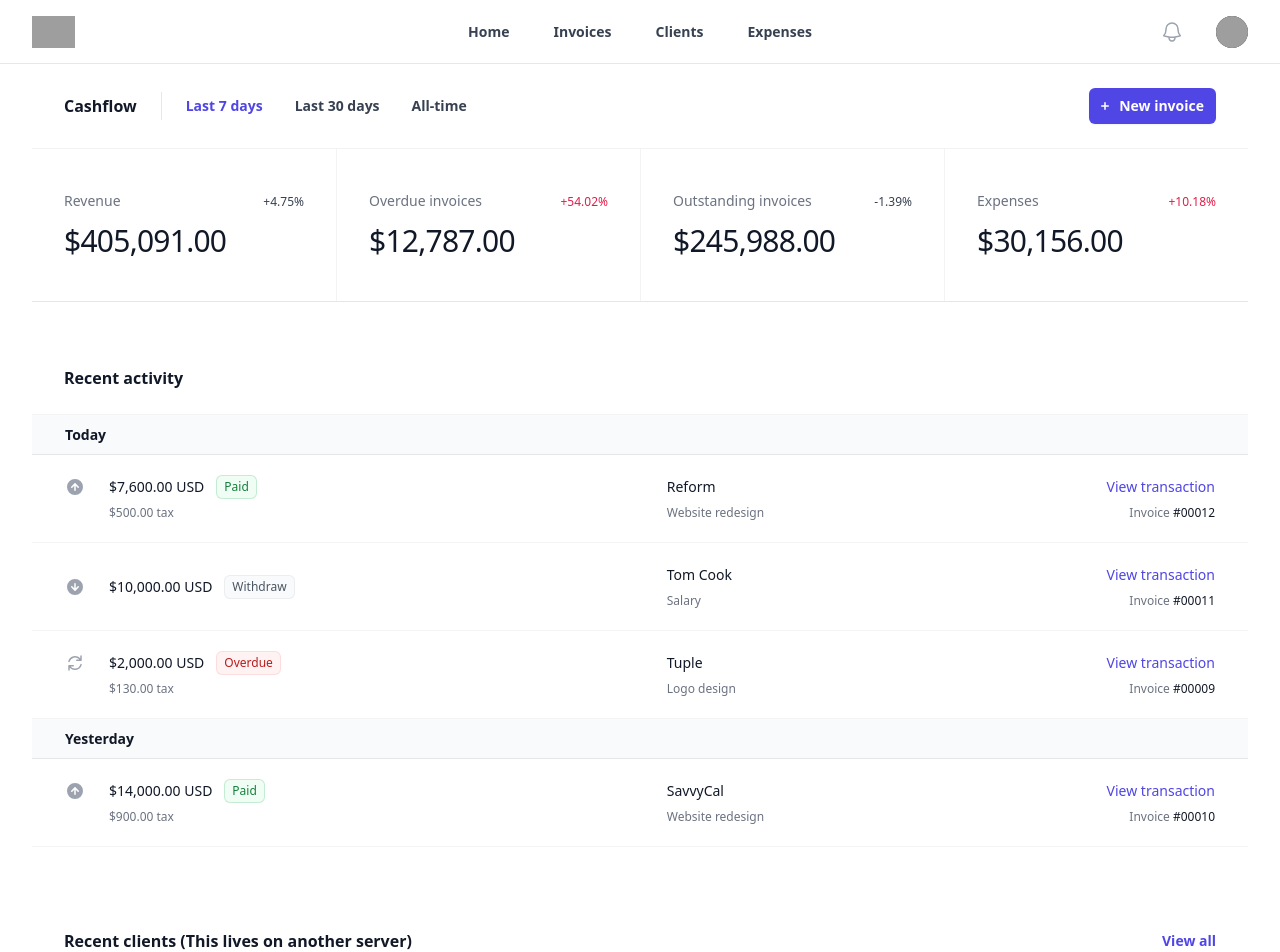
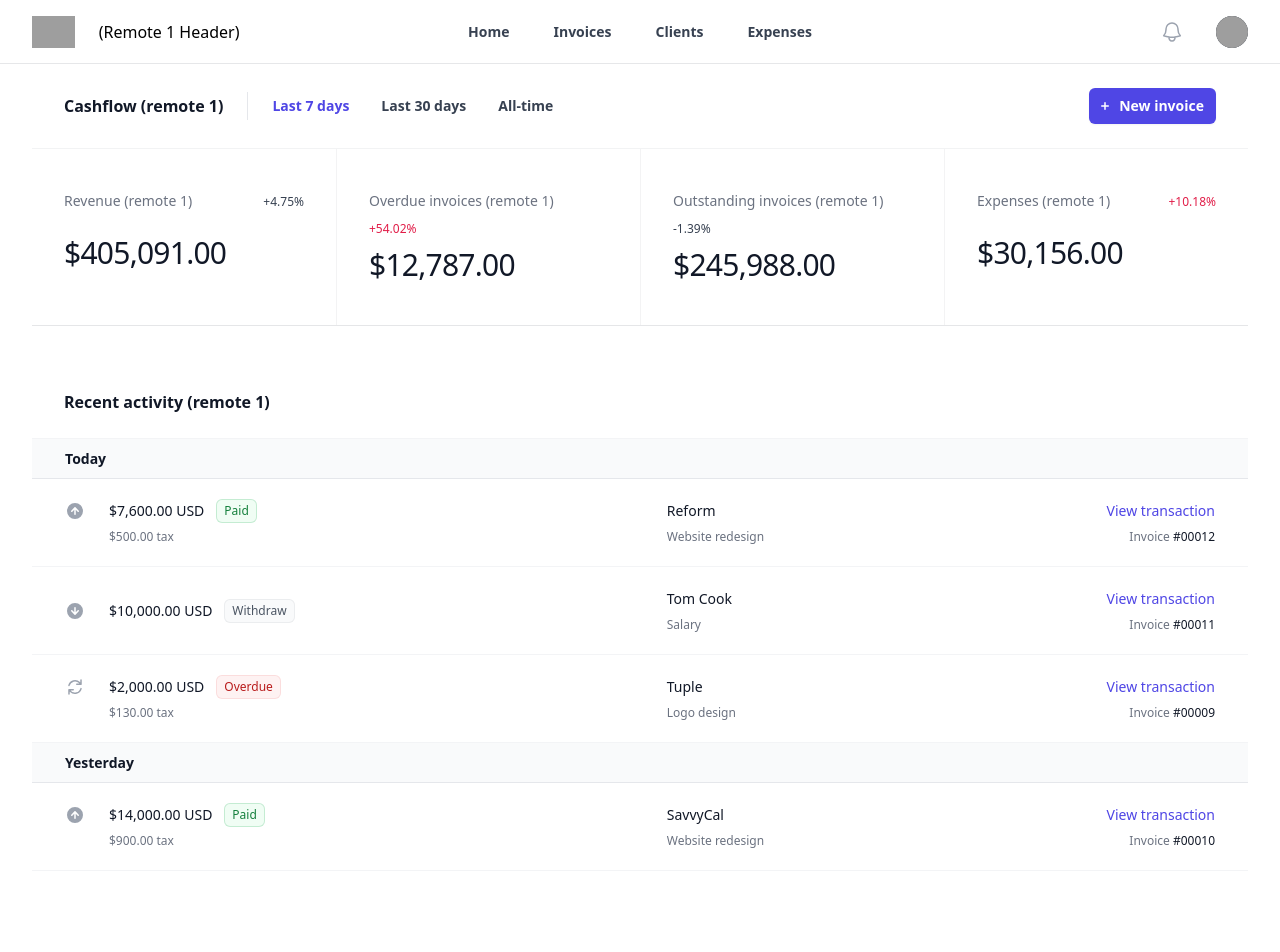
Before and after one commit to dccabs/next-mf-test-remote-1, a Next.js app: page /solutions in a window 1280 px wide. Shown: the top 952 px of the page. Built offline with nearby package versions, Linux system fonts and the light colour scheme; grey boxes are pictures that could not be loaded.

Commit message:
changes to remote 1

```diff
--- a/components/DynamicComponent.js
+++ b/components/DynamicComponent.js
@@ -1,6 +1,8 @@
+import React, { useState } from "react";
 import { importRemote } from "@module-federation/utilities";
 import dynamic from "next/dynamic";
 const Index = ({ children, scope, module }) => {
+    const [fallback, setFallback] = useState(false);
   const url = "http://localhost:3001";
 
   const DynamicComponentWithNoSSR = dynamic(
@@ -11,16 +13,12 @@ const Index = ({ children, scope, module }) => {
         module,
       }).catch((err) => {
         console.error("Failed to load module", err);
-        const ErrorComponent = () => (
-          <div>An error occurred while loading the module</div>
-        );
-        ErrorComponent.displayName = "ErrorComponent";
-        return ErrorComponent;
+        setFallback(true);
       }),
     { ssr: false, loading: () => <>...Loading</> }
   );
 
-  return <>{url ? <DynamicComponentWithNoSSR /> : <>{children}</>}</>;
+  return <>{!fallback ? <DynamicComponentWithNoSSR /> : <>{children}</>}</>;
 };
 
 export default Index;
--- a/components/Header.js
+++ b/components/Header.js
@@ -30,7 +30,7 @@ export default function Example() {
                             className="h-8 w-auto"
                             src="https://tailwindui.com/img/logos/mark.svg?color=indigo&shade=600"
                             alt="Your Company"
-                        />
+                        /> (Remote 1 Header)
                     </div>
                     <nav className="hidden md:flex md:gap-x-11 md:text-sm md:font-semibold md:leading-6 md:text-gray-700">
                         {navigation.map((item, itemIdx) => (
--- a/components/RecentActivityTable.js
+++ b/components/RecentActivityTable.js
@@ -77,7 +77,7 @@ export default function RecentActivityTable() {
     <div>
       <div className="mx-auto max-w-7xl px-4 sm:px-6 lg:px-8">
         <h2 className="mx-auto max-w-2xl text-base font-semibold leading-6 text-gray-900 lg:mx-0 lg:max-w-none">
-          Recent activity
+          Recent activity (remote 1)
         </h2>
       </div>
       <div className="mt-6 overflow-hidden border-t border-gray-100">
--- a/components/RecentClients.js
+++ b/components/RecentClients.js
@@ -54,7 +54,7 @@ export default function Example() {
       <div className="mx-auto max-w-2xl lg:mx-0 lg:max-w-none">
         <div className="flex items-center justify-between">
           <h2 className="text-base font-semibold leading-7 text-gray-900">
-            Recent clients (This lives on another server)
+            Recent clients (This lives on another remote 1)
           </h2>
           <a
             href="#"
--- a/components/SecondNav.js
+++ b/components/SecondNav.js
@@ -11,7 +11,7 @@ export default function SecondNav() {
     <header className="pb-4 pt-6 sm:pb-6">
       <div className="mx-auto flex max-w-7xl flex-wrap items-center gap-6 px-4 sm:flex-nowrap sm:px-6 lg:px-8">
         <h1 className="text-base font-semibold leading-7 text-gray-900">
-          Cashflow
+          Cashflow (remote 1)
         </h1>
         <div className="order-last flex w-full gap-x-8 text-sm font-semibold leading-6 sm:order-none sm:w-auto sm:border-l sm:border-gray-200 sm:pl-6 sm:leading-7">
           {secondaryNavigation.map((item) => (
--- a/components/Stats.js
+++ b/components/Stats.js
@@ -46,7 +46,7 @@ export default function Stats() {
             )}
           >
             <dt className="text-sm font-medium leading-6 text-gray-500">
-              {stat.name}
+              {stat.name} (remote 1)
             </dt>
             <dd
               className={classNames(
--- a/next.config.js
+++ b/next.config.js
@@ -9,11 +9,15 @@ const nextConfig = {
         const { isServer } = options;
         config.plugins.push(
             new NextFederationPlugin({
-                name: 'app1',
+                name: 'remote1',
                 filename: 'static/chunks/remoteEntry.js',
                 exposes: {
                     './recentClients': './components/recentClients.js',
-                    './checkout': './pages/checkout',
+                    './recentActivity': './components/RecentActivityTable.js',
+                    './stats': './components/Stats.js',
+                    './stats': './components/Stats.js',
+                    './secondNav': './components/SecondNav.js',
+                    './header': './components/Header.js',
                 },
                 // shared: {
                 //     // whatever else
```
